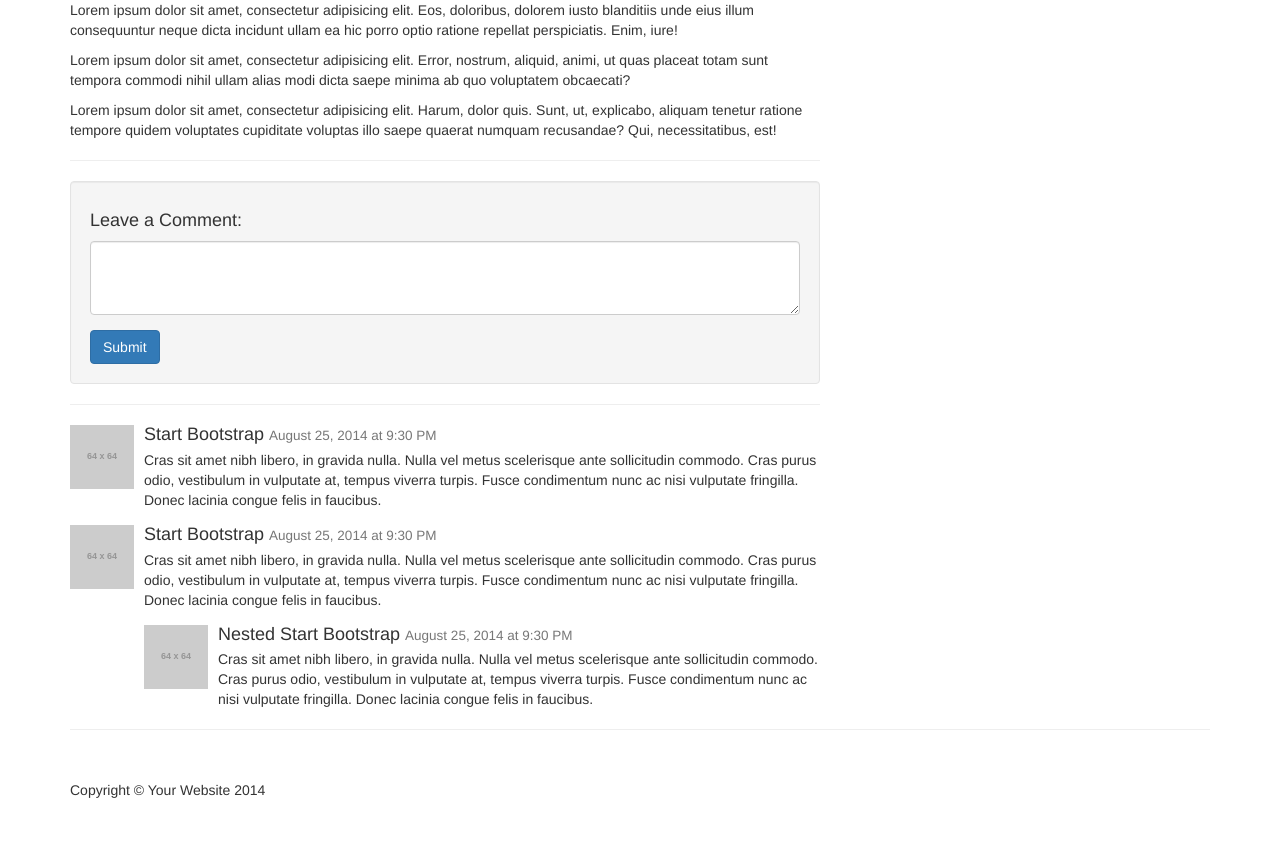
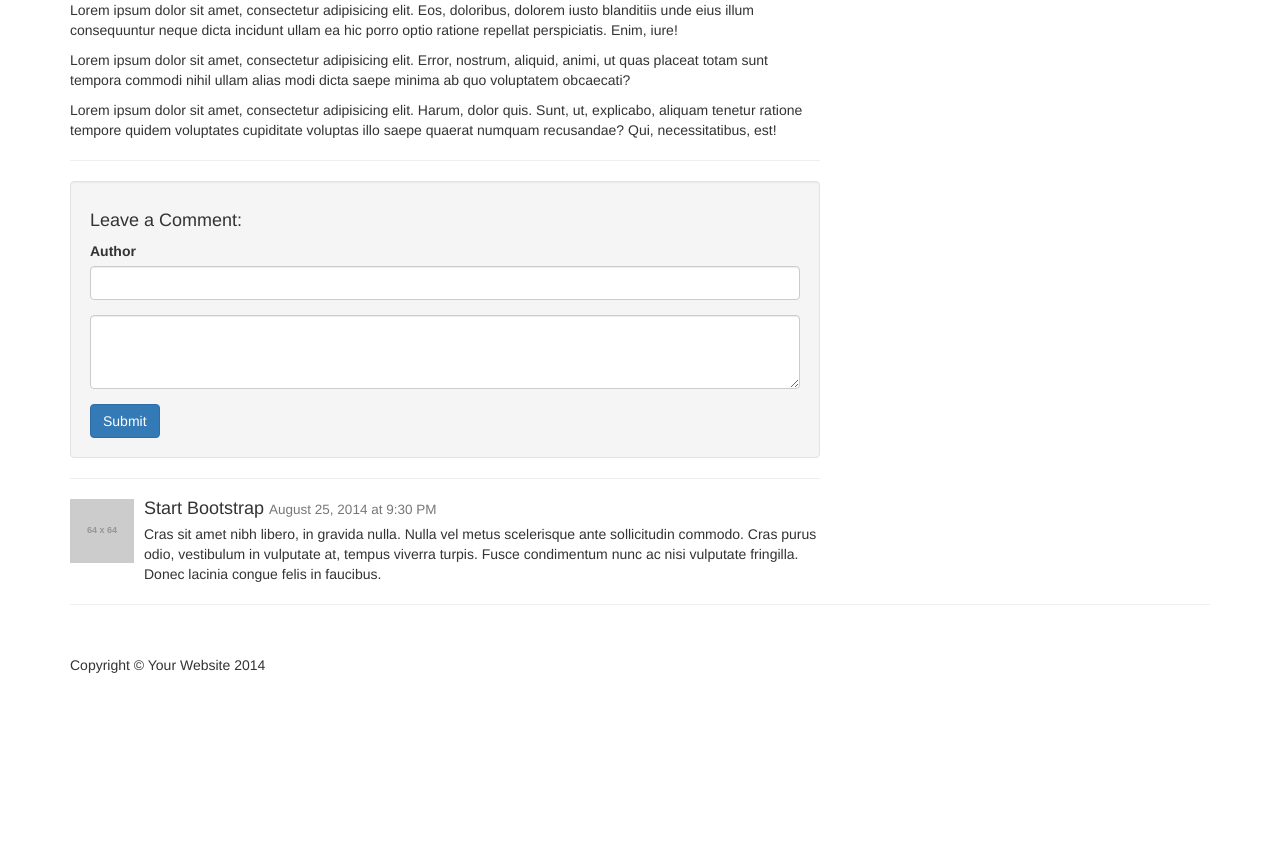
Before and after one commit to XhuljanoKocia/Gallery-PHP, a PHP site: page /photo.php in a window 1280 px wide. Shown: the part 720-1580 px from the top of the page. After the commit the page ends 1455 px from the top, so only its background shows below. Run offline with PHP 8.4, Linux system fonts and the light colour scheme; some libraries are stand-ins or nearby versions.

Commit message:
Testing our Comment Form

```diff
--- a/photo.php
+++ b/photo.php
@@ -1,3 +1,9 @@
+<?php
+    if(isset($_POST['submit'])){
+        echo "Hello";
+    }
+?>
+
 <!DOCTYPE html>
 <html lang="en">
 
@@ -104,11 +110,15 @@
                 <!-- Comments Form -->
                 <div class="well">
                     <h4>Leave a Comment:</h4>
-                    <form role="form">
+                    <form role="form" method="post">
                         <div class="form-group">
-                            <textarea class="form-control" rows="3"></textarea>
+                            <label for="author">Author</label>
+                            <input type="text" name="author" class="form-control">
                         </div>
-                        <button type="submit" class="btn btn-primary">Submit</button>
+                        <div class="form-group">
+                            <textarea name="body" class="form-control" rows="3"></textarea>
+                        </div>
+                        <button type="submit" name="submit" class="btn btn-primary">Submit</button>
                     </form>
                 </div>
 
@@ -126,32 +136,6 @@
                             <small>August 25, 2014 at 9:30 PM</small>
                         </h4>
                         Cras sit amet nibh libero, in gravida nulla. Nulla vel metus scelerisque ante sollicitudin commodo. Cras purus odio, vestibulum in vulputate at, tempus viverra turpis. Fusce condimentum nunc ac nisi vulputate fringilla. Donec lacinia congue felis in faucibus.
-                    </div>
-                </div>
-
-                <!-- Comment -->
-                <div class="media">
-                    <a class="pull-left" href="#">
-                        <img class="media-object" src="http://placehold.it/64x64" alt="">
-                    </a>
-                    <div class="media-body">
-                        <h4 class="media-heading">Start Bootstrap
-                            <small>August 25, 2014 at 9:30 PM</small>
-                        </h4>
-                        Cras sit amet nibh libero, in gravida nulla. Nulla vel metus scelerisque ante sollicitudin commodo. Cras purus odio, vestibulum in vulputate at, tempus viverra turpis. Fusce condimentum nunc ac nisi vulputate fringilla. Donec lacinia congue felis in faucibus.
-                        <!-- Nested Comment -->
-                        <div class="media">
-                            <a class="pull-left" href="#">
-                                <img class="media-object" src="http://placehold.it/64x64" alt="">
-                            </a>
-                            <div class="media-body">
-                                <h4 class="media-heading">Nested Start Bootstrap
-                                    <small>August 25, 2014 at 9:30 PM</small>
-                                </h4>
-                                Cras sit amet nibh libero, in gravida nulla. Nulla vel metus scelerisque ante sollicitudin commodo. Cras purus odio, vestibulum in vulputate at, tempus viverra turpis. Fusce condimentum nunc ac nisi vulputate fringilla. Donec lacinia congue felis in faucibus.
-                            </div>
-                        </div>
-                        <!-- End Nested Comment -->
                     </div>
                 </div>
 
```
